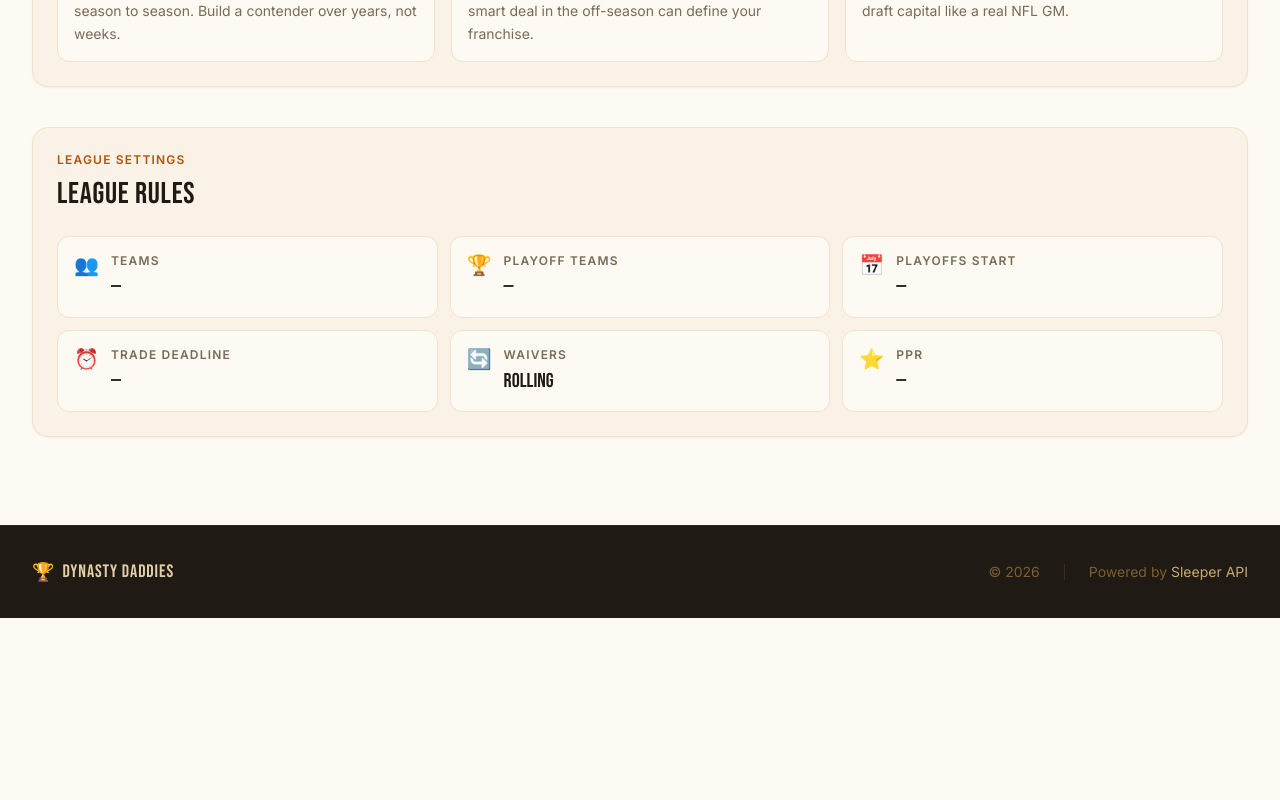
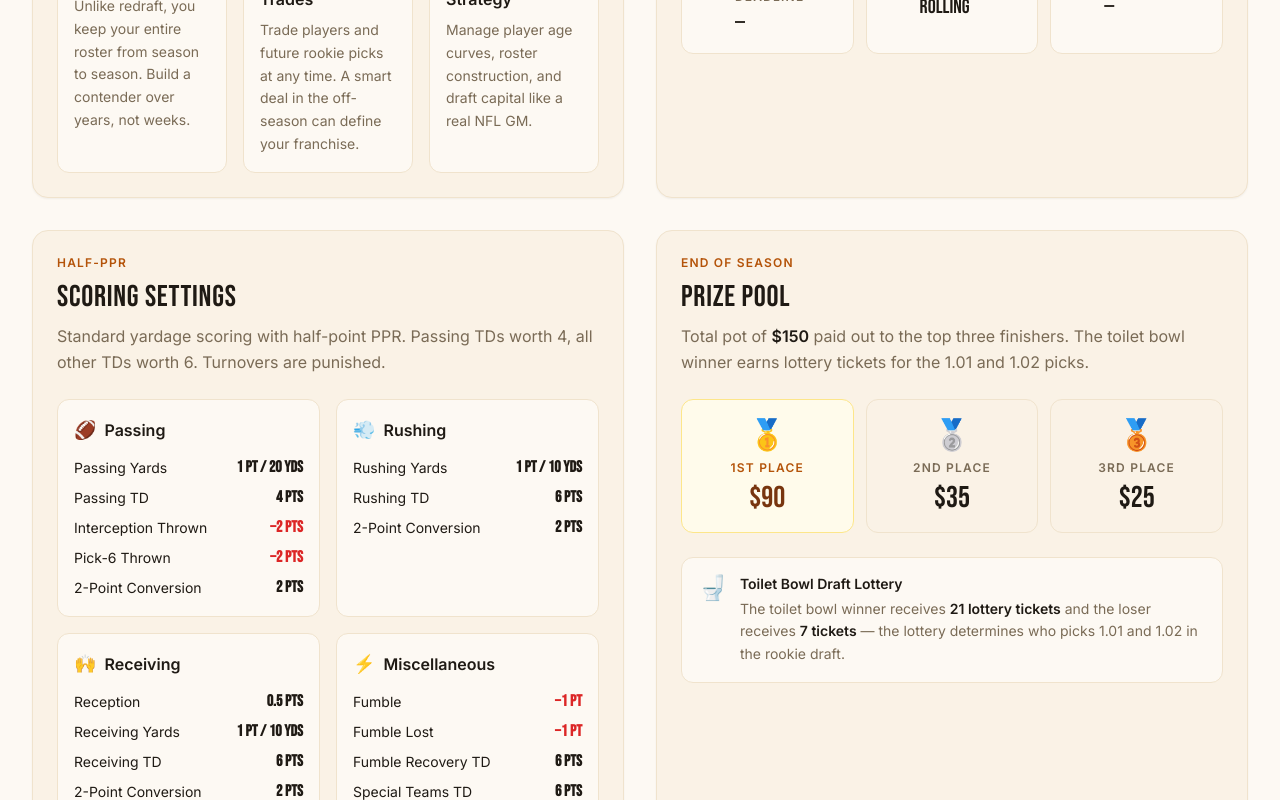
Before and after one commit to sriveerisetti/Sleeper_Dynasty, a React (Vite) app in the folder frontend/: page / in a window 1280 px wide. Shown: the part 820-1620 px from the top of the page. Before the commit the page ends 1438 px from the top, so only its background shows below. Built offline with nearby package versions, Linux system fonts and the light colour scheme; no server answers.

Commit message:
add scoring rules and prize pool to home page

```diff
--- /dev/null
+++ b/frontend/src/components/home/PrizePool.jsx
@@ -0,0 +1,52 @@
+const prizes = [
+  { place: '1st', medal: '🥇', amount: '$90', bg: 'bg-amber-50 border-amber-200', text: 'text-amber-700', value: 'text-amber-900' },
+  { place: '2nd', medal: '🥈', amount: '$35', bg: 'bg-warm-100 border-warm-200', text: 'text-ink-500', value: 'text-ink-900' },
+  { place: '3rd', medal: '🥉', amount: '$25', bg: 'bg-warm-100 border-warm-200', text: 'text-ink-500', value: 'text-ink-900' },
+];
+
+export default function PrizePool() {
+  const total = 90 + 35 + 25;
+
+  return (
+    <section className="card">
+      <p className="section-label text-primary-600 mb-2">End of Season</p>
+      <h2 className="text-3xl mb-2">Prize Pool</h2>
+      <p className="text-ink-500 mb-6 leading-relaxed max-w-2xl">
+        Total pot of <span className="font-semibold text-ink-900">${total}</span> paid out to the
+        top three finishers. The toilet bowl winner earns lottery tickets for the 1.01 and 1.02 picks.
+      </p>
+
+      {/* Podium */}
+      <div className="grid grid-cols-3 gap-3 mb-6">
+        {prizes.map((p) => (
+          <div
+            key={p.place}
+            className={`rounded-xl border ${p.bg} p-4 flex flex-col items-center gap-1 text-center`}
+          >
+            <span className="text-3xl">{p.medal}</span>
+            <p className={`section-label mt-1 ${p.text}`}>{p.place} Place</p>
+            <p className={`font-display text-3xl ${p.value}`}>{p.amount}</p>
+          </div>
+        ))}
+      </div>
+
+      {/* Toilet bowl */}
+      <div className="rounded-xl border border-warm-200 bg-warm-50 p-4">
+        <div className="flex items-start gap-3">
+          <span className="text-2xl leading-none mt-0.5">🚽</span>
+          <div>
+            <h3 className="font-sans font-semibold text-sm text-ink-900 tracking-normal mb-1">
+              Toilet Bowl Draft Lottery
+            </h3>
+            <p className="text-sm text-ink-500 leading-relaxed">
+              The toilet bowl winner receives{' '}
+              <span className="font-semibold text-ink-900">21 lottery tickets</span> and the loser
+              receives <span className="font-semibold text-ink-900">7 tickets</span> — the lottery
+              determines who picks 1.01 and 1.02 in the rookie draft.
+            </p>
+          </div>
+        </div>
+      </div>
+    </section>
+  );
+}
--- /dev/null
+++ b/frontend/src/components/home/ScoringRules.jsx
@@ -0,0 +1,83 @@
+const SCORING_SECTIONS = [
+  {
+    title: 'Passing',
+    icon: '🏈',
+    rules: [
+      { label: 'Passing Yards', value: '1 pt / 20 yds' },
+      { label: 'Passing TD', value: '4 pts' },
+      { label: 'Interception Thrown', value: '−2 pts' },
+      { label: 'Pick-6 Thrown', value: '−2 pts' },
+      { label: '2-Point Conversion', value: '2 pts' },
+    ],
+  },
+  {
+    title: 'Rushing',
+    icon: '💨',
+    rules: [
+      { label: 'Rushing Yards', value: '1 pt / 10 yds' },
+      { label: 'Rushing TD', value: '6 pts' },
+      { label: '2-Point Conversion', value: '2 pts' },
+    ],
+  },
+  {
+    title: 'Receiving',
+    icon: '🙌',
+    rules: [
+      { label: 'Reception', value: '0.5 pts' },
+      { label: 'Receiving Yards', value: '1 pt / 10 yds' },
+      { label: 'Receiving TD', value: '6 pts' },
+      { label: '2-Point Conversion', value: '2 pts' },
+    ],
+  },
+  {
+    title: 'Miscellaneous',
+    icon: '⚡',
+    rules: [
+      { label: 'Fumble', value: '−1 pt' },
+      { label: 'Fumble Lost', value: '−1 pt' },
+      { label: 'Fumble Recovery TD', value: '6 pts' },
+      { label: 'Special Teams TD', value: '6 pts' },
+      { label: 'ST Forced Fumble', value: '1 pt' },
+      { label: 'ST Fumble Recovery', value: '1 pt' },
+    ],
+  },
+];
+
+export default function ScoringRules() {
+  return (
+    <section className="card">
+      <p className="section-label text-primary-600 mb-2">Half-PPR</p>
+      <h2 className="text-3xl mb-2">Scoring Settings</h2>
+      <p className="text-ink-500 mb-6 max-w-2xl leading-relaxed">
+        Standard yardage scoring with half-point PPR. Passing TDs worth 4, all other TDs worth 6.
+        Turnovers are punished.
+      </p>
+      <div className="grid grid-cols-1 sm:grid-cols-2 gap-4">
+        {SCORING_SECTIONS.map((section) => (
+          <div key={section.title} className="card-inset">
+            <div className="flex items-center gap-2 mb-3">
+              <span className="text-lg">{section.icon}</span>
+              <h3 className="font-sans font-semibold text-base tracking-normal text-ink-900">
+                {section.title}
+              </h3>
+            </div>
+            <ul className="space-y-1.5">
+              {section.rules.map((r) => (
+                <li key={r.label} className="flex items-center justify-between gap-4 text-sm">
+                  <span className="text-ink-600">{r.label}</span>
+                  <span
+                    className={`font-bold font-display text-base tabular-nums ${
+                      r.value.startsWith('−') ? 'text-red-600' : 'text-ink-900'
+                    }`}
+                  >
+                    {r.value}
+                  </span>
+                </li>
+              ))}
+            </ul>
+          </div>
+        ))}
+      </div>
+    </section>
+  );
+}
--- a/frontend/src/pages/Home.jsx
+++ b/frontend/src/pages/Home.jsx
@@ -4,6 +4,8 @@ import LoadingSpinner from '../components/common/LoadingSpinner';
 import LeagueHero from '../components/home/LeagueHero';
 import WhatIsDynasty from '../components/home/WhatIsDynasty';
 import LeagueRules from '../components/home/LeagueRules';
+import ScoringRules from '../components/home/ScoringRules';
+import PrizePool from '../components/home/PrizePool';
 
 export default function Home() {
   const [league, setLeague] = useState(null);
@@ -20,10 +22,20 @@ export default function Home() {
   if (loading) return <LoadingSpinner label="Loading league..." />;
 
   return (
-    <div className="space-y-10">
+    <div className="space-y-8">
       <LeagueHero league={league} />
-      <WhatIsDynasty />
-      <LeagueRules league={league} />
+
+      {/* Two-column: What is Dynasty + League Rules */}
+      <div className="grid grid-cols-1 lg:grid-cols-2 gap-8">
+        <WhatIsDynasty />
+        <LeagueRules league={league} />
+      </div>
+
+      {/* Two-column: Scoring + Prize Pool */}
+      <div className="grid grid-cols-1 lg:grid-cols-2 gap-8">
+        <ScoringRules />
+        <PrizePool />
+      </div>
     </div>
   );
 }
```
